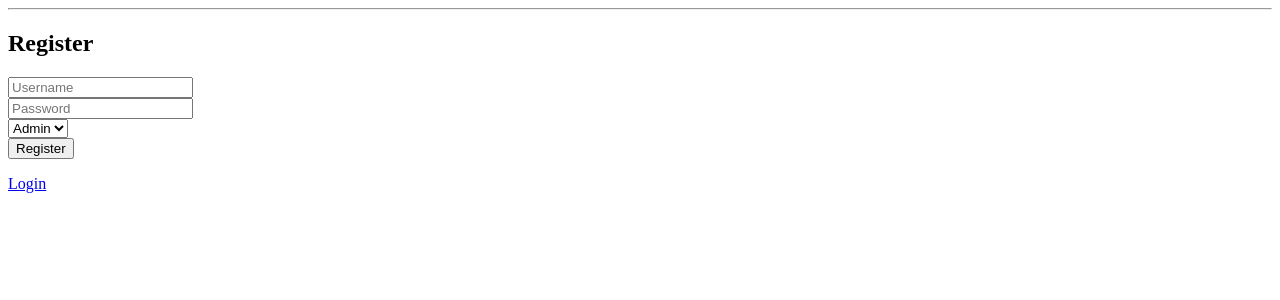
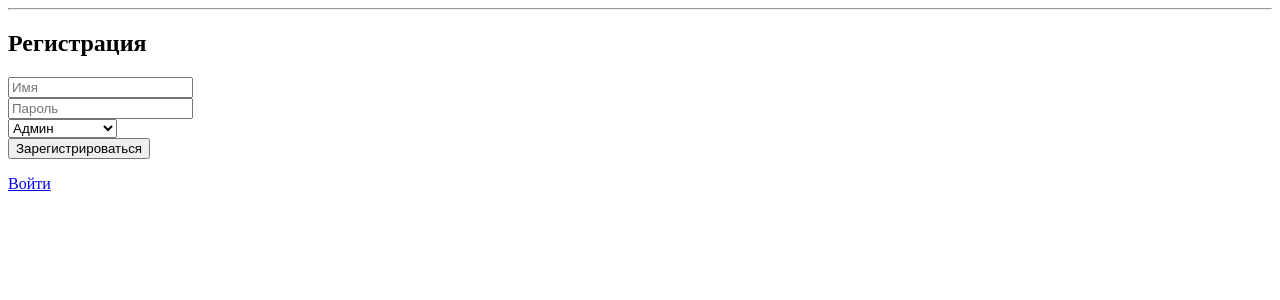
Before and after one commit to StepanGuru/sayt_project_final, a Flask app: page /register in a window 1280 px wide. Shown: the part 98-398 px from the top of the page. Run offline with Flask 3, Linux system fonts and the light colour scheme.

Commit message:
Update register.html

```diff
--- a/templates/register.html
+++ b/templates/register.html
@@ -1,14 +1,14 @@
 {% extends "base.html" %}
 {% block content %}
-<h2>Register</h2>
+<h2>Регистрация</h2>
 <form method="POST">
-    <input type="text" name="username" placeholder="Username" required><br>
-    <input type="password" name="password" placeholder="Password" required><br>
+    <input type="text" name="username" placeholder="Имя" required><br>
+    <input type="password" name="password" placeholder="Пароль" required><br>
     <select name="role" required>
-        <option value="admin">Admin</option>
-        <option value="user">User</option>
+        <option value="Админ">Админ</option>
+        <option value="Пользователь">Пользователь</option>
     </select><br>
-    <button type="submit">Register</button>
+    <button type="submit">Зарегистрироваться</button>
 </form>
-<p><a href="{{ url_for('login') }}">Login</a></p>
+<p><a href="{{ url_for('login') }}">Войти</a></p>
 {% endblock %}
```
